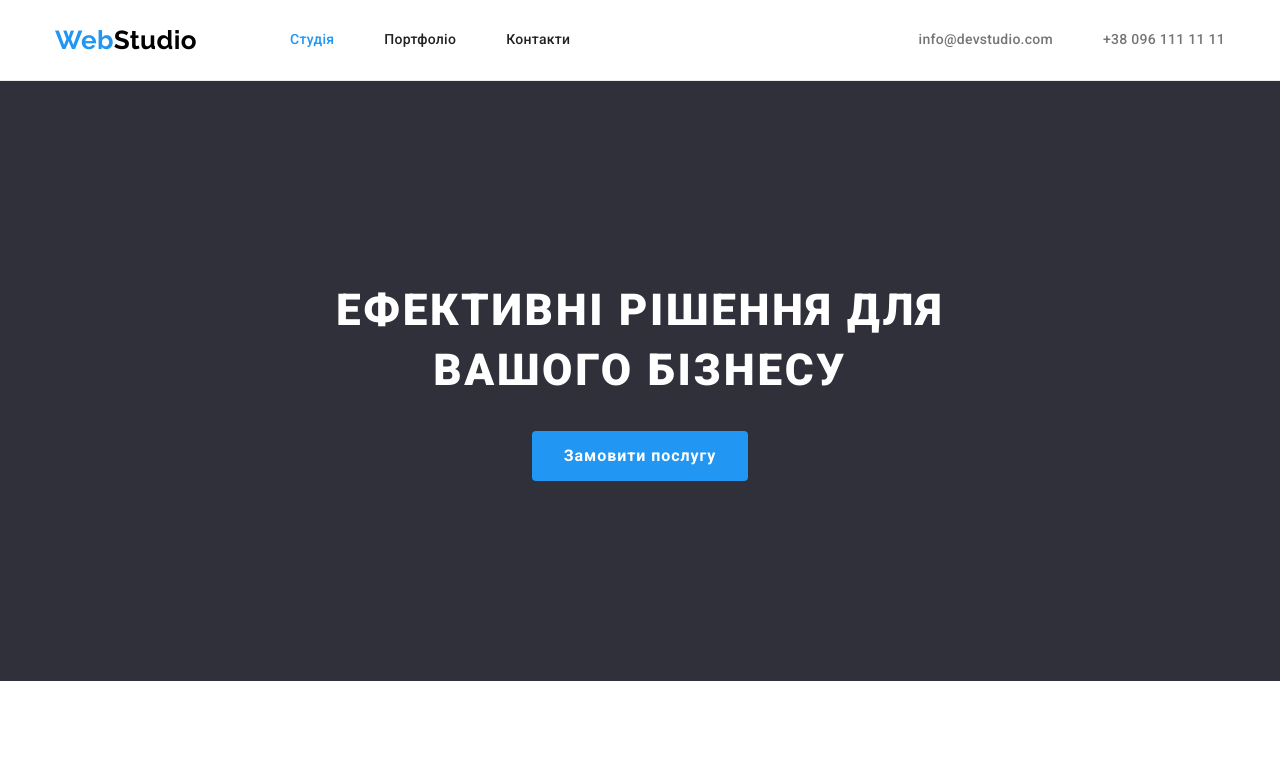
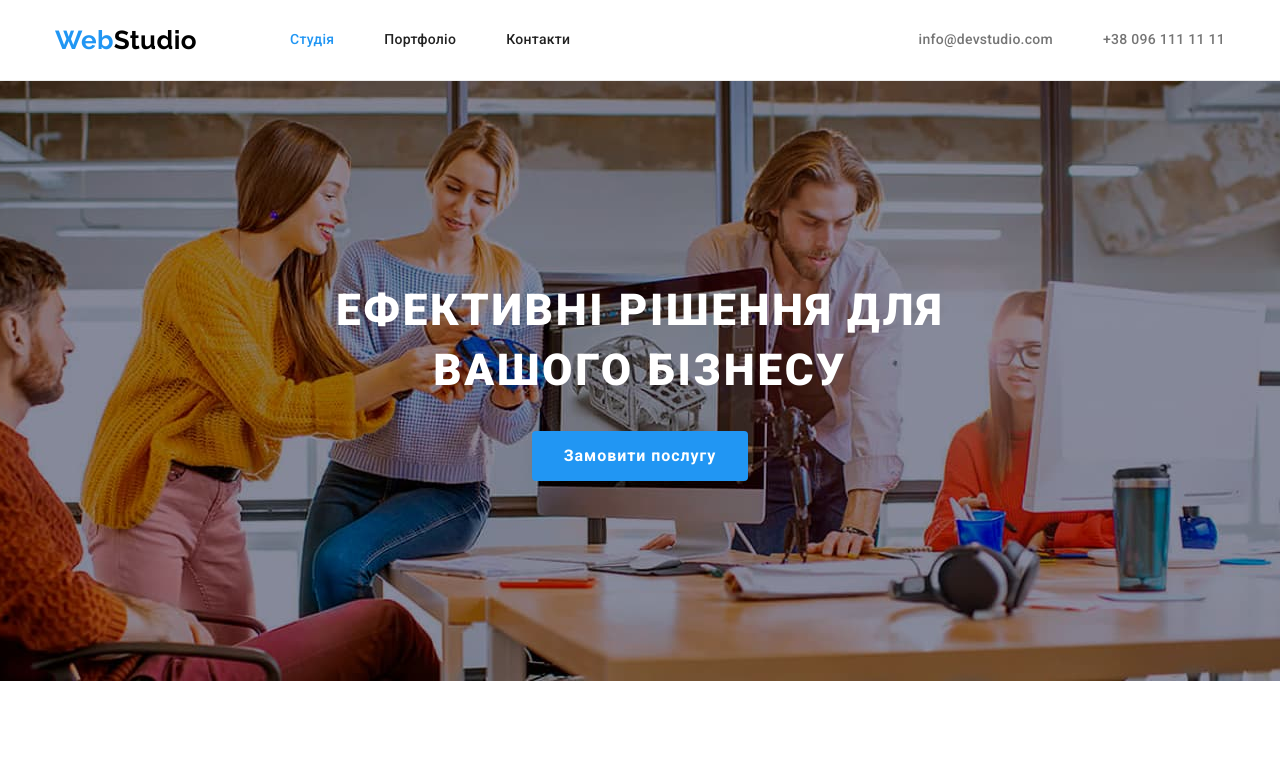
Before and after one commit to AnnaRed1982/goit-markup-hw-04, a plain HTML site: page index.html in a window 1280 px wide. Shown: the top 771 px of the page. Drawn offline with nearby package versions, Linux system fonts and the light colour scheme.

Commit message:
backgr -img

```diff
--- a/css/styles.css
+++ b/css/styles.css
@@ -22,6 +22,7 @@
   /* BACKGROUND */
   --darkgrey: #2f303a;
   --teamback: #f5f4fa;
+  --overlaybg: #c4c4c4;
 
   /* shadow */
   --shadow: rgba(0, 0, 0, 0.15);
@@ -180,6 +181,16 @@ nav {
 
   background-color: var(--darkgrey);
   text-align: center;
+}
+.overlay {
+  max-width: 1600px;
+  height: 600px;
+  margin-left: auto;
+  margin-right: auto;
+  background-image: url('../img/hero.jpg');
+  background-repeat: no-repeat;
+  background-position: center;
+  background-size: cover;
 }
 .hero-title {
   color: var(--white);
@@ -389,9 +400,6 @@ nav {
 }
 .portf-progect {
   flex-basis: calc((100% - var(--indent) * (var(--items) - 1)) / var(--items));
-
-
-
 }
 
 .portf-group {
--- a/index.html
+++ b/index.html
@@ -54,7 +54,7 @@
     </header>
     <main>
       <!--Hero-->
-      <section class="hero">
+      <section class="hero overlay">
         <h1 class="hero-title">Ефективні рішення для вашого бізнесу</h1>
         <button class="button" type="button">Замовити послугу</button>
       </section>
```
Also changed, not shown: img/hero.jpg (added).
